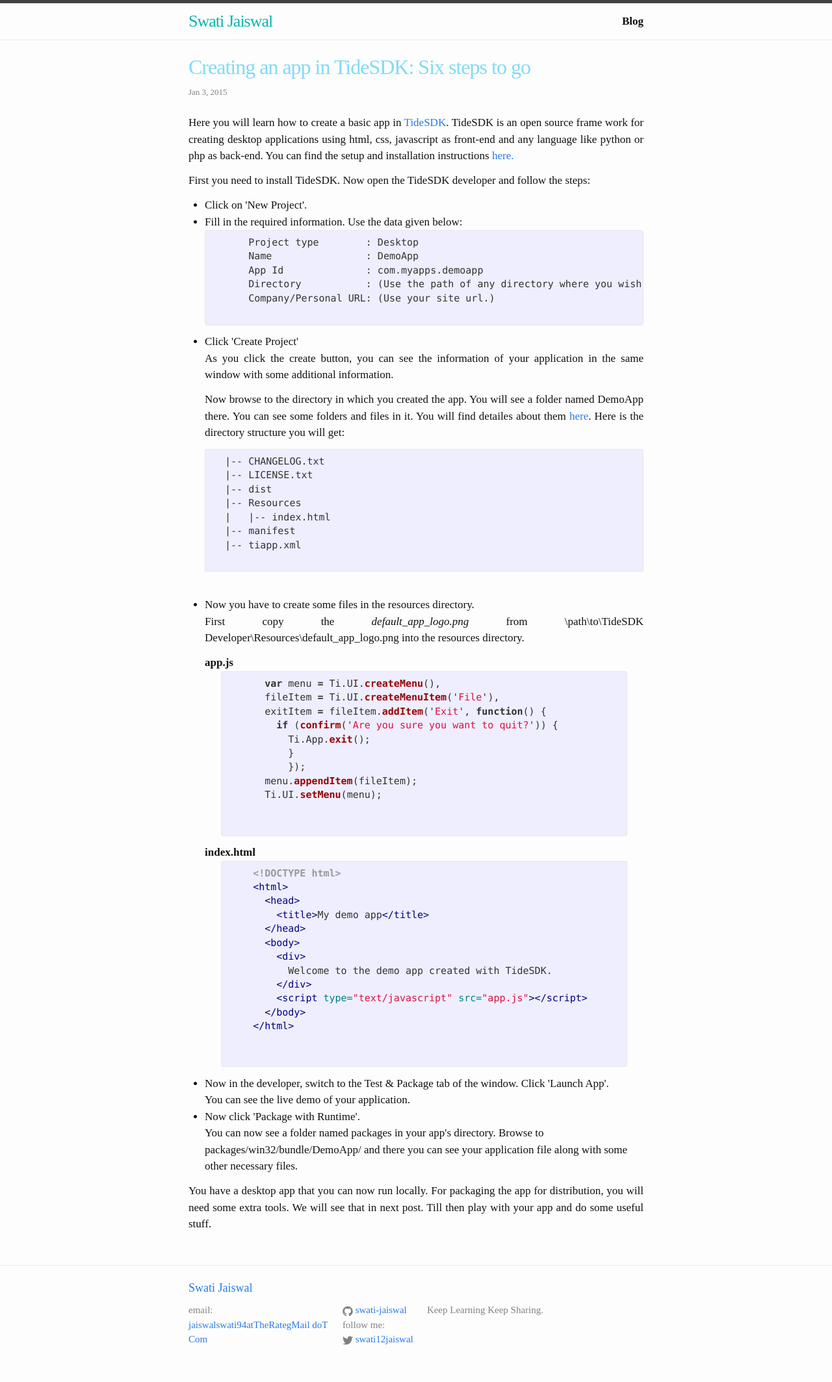
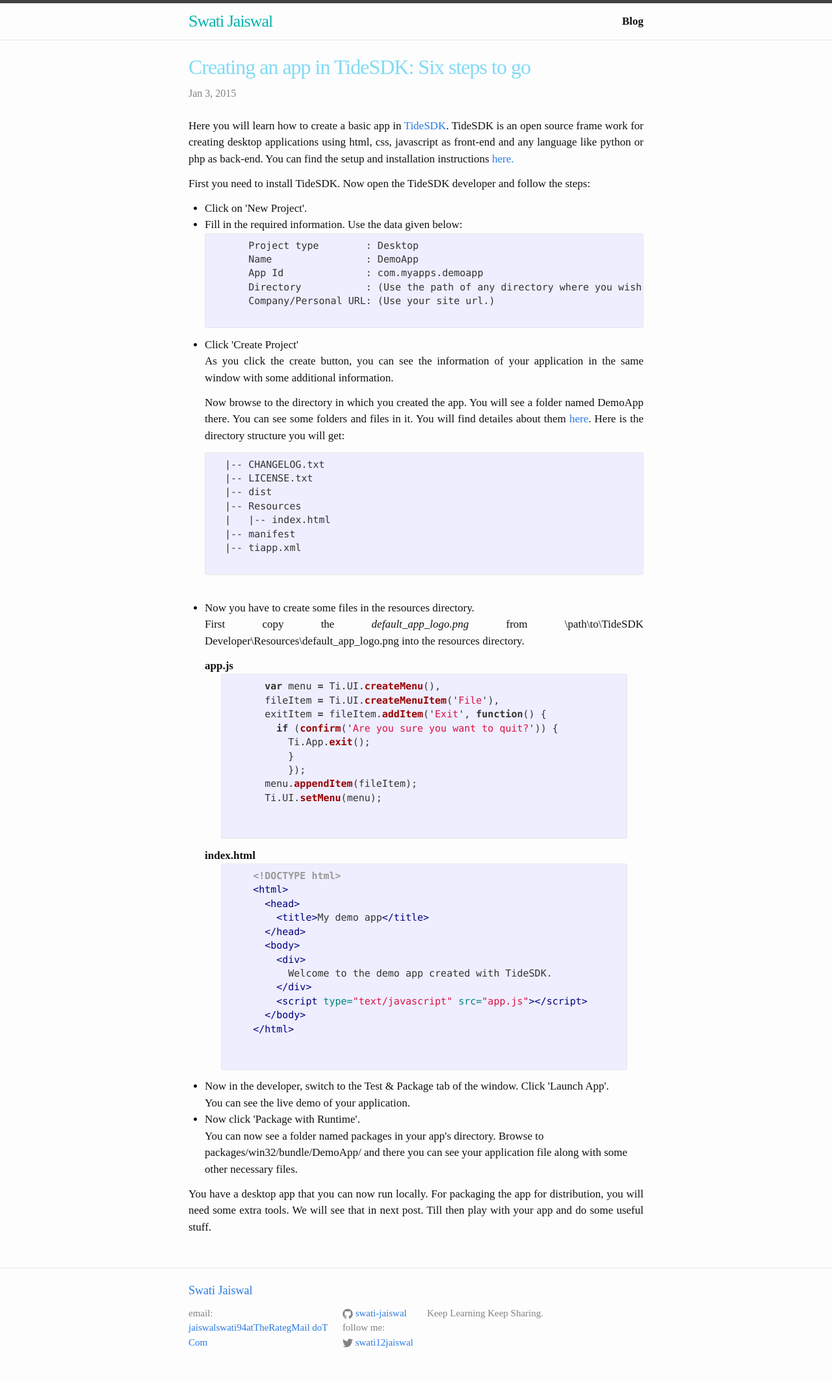
Before and after one commit to curioswati-zz/curioswati.github.io, a Jekyll site: the page built from _posts/2015-01-03-creating-an-app-in-tidesdk.md, in a window 1280 px wide. Shown: the whole page at 65% size. Built offline with Jekyll 4.4.1, drawn with Linux system fonts in a browser that asks for light colours.

Commit message:
changes the appearence of date with the post link and title.

```diff
--- a/_layouts/post.html
+++ b/_layouts/post.html
@@ -5,7 +5,7 @@ layout: default
 
   <header class="post-header">
     <h1 class="post-title">{{ page.title }}</h1>
-    <p class="post-meta">{{ page.date | date: "%b %-d, %Y" }}{% if page.author %} • {{ page.author }}{% endif %}{% if page.meta %} • {{ page.meta }}{% endif %}</p>
+    <p class="post-meta" style="font-size: 16px;">{{ page.date | date: "%b %-d, %Y" }}{% if page.author %} • {{ page.author }}{% endif %}{% if page.meta %} • {{ page.meta }}{% endif %}</p>
   </header>
 
   <article class="post-content">
--- a/index.html
+++ b/index.html
@@ -10,7 +10,7 @@ layout: default
     {% for post in site.posts %}
       <li>
         <a class="post-link" href="{{ post.url | prepend: site.baseurl }}">{{ post.title }}</a>
-        <span style="color:rgb(128,128,128);font-size:15px;">>>{{ post.date | date: "%b %-d, %Y" }}</span>
+        <span class="post-meta"><b>~ </b>{{ post.date | date: "%b %d, %Y" }}</span>
       </li>
     {% endfor %}
   </ul>
```
